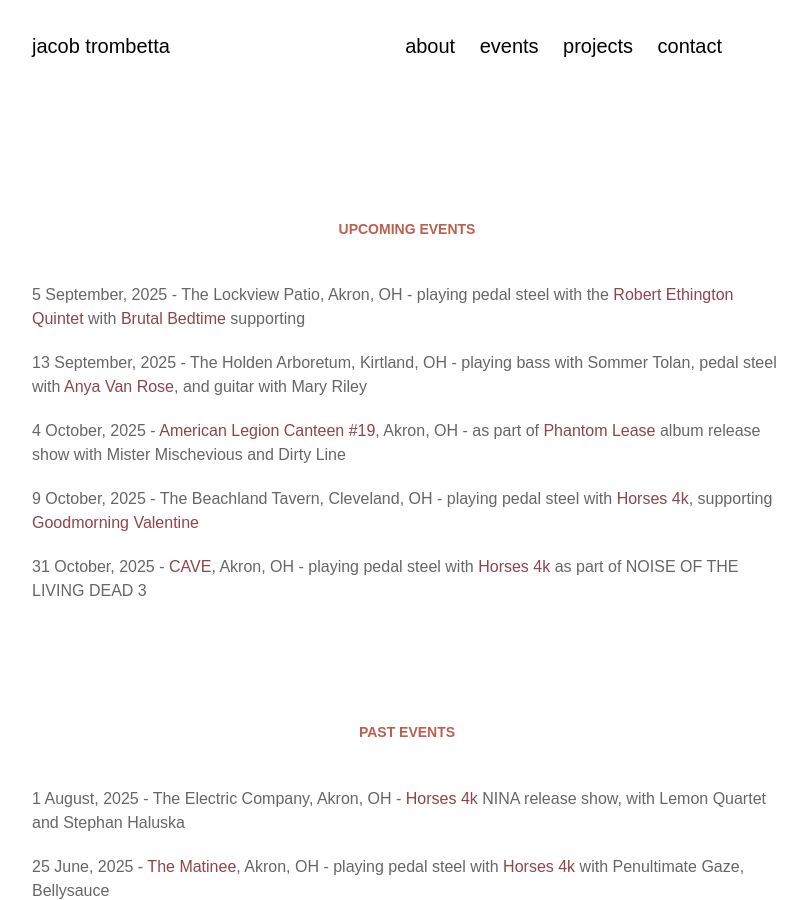
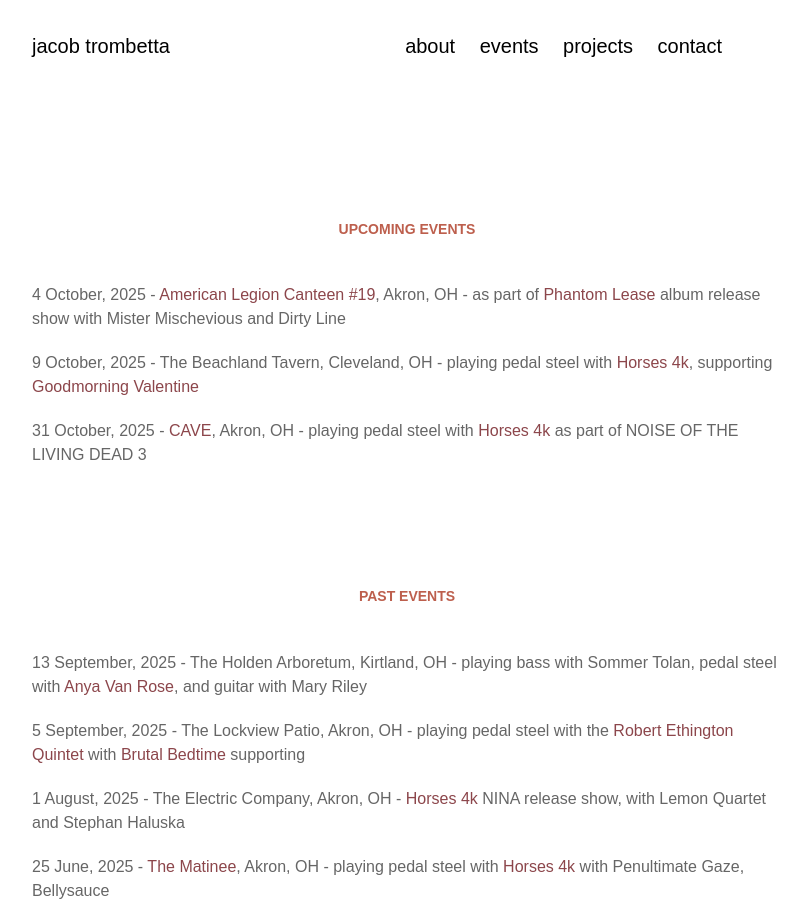
Before and after one commit to jacobtrombetta/jacobtrombetta.github.io, a Jekyll site: the page built from pages/events.md, in a window 1280 px wide and 900 px high. Shown: the whole window, without its empty margins (263-1070 px from the left). Built offline with Jekyll 4.4.1, drawn with Linux system fonts in a browser that asks for light colours; nearby versions of some CDN libraries; some web fonts are replaced; part of the change alters nothing that is shown.

```diff
--- a/pages/events.md
+++ b/pages/events.md
@@ -5,10 +5,6 @@ permalink: /events
 ---
 
 ### Upcoming events
-5 September, 2025 - The Lockview Patio, Akron, OH - playing pedal steel with the [Robert Ethington Quintet](https://www.robertethington.com/) with [Brutal Bedtime](https://brutalbedtime.bandcamp.com/album/the-most-brutal-of-bedtimes) supporting
-
-13 September, 2025 - The Holden Arboretum, Kirtland, OH - playing bass with Sommer Tolan, pedal steel with [Anya Van Rose](https://www.anyavanrose.com/), and guitar with Mary Riley
-
 4 October, 2025 - [American Legion Canteen #19](https://www.instagram.com/alpost19canteen/), Akron, OH - as part of [Phantom Lease](/projects/phantom_lease) album release show with Mister Mischevious and Dirty Line
 
 9 October, 2025 - The Beachland Tavern, Cleveland, OH - playing pedal steel with [Horses 4k](https://www.horses4k.rodeo), supporting [Goodmorning Valentine](https://goodmorningvalentine.bandcamp.com/)
@@ -16,6 +12,10 @@ permalink: /events
 31 October, 2025 - [CAVE](https://www.caveakron.org/calendar/noise-of-the-living-dead-3-tba/), Akron, OH - playing pedal steel with [Horses 4k](https://www.horses4k.rodeo) as part of NOISE OF THE LIVING DEAD 3
 
 ### Past events
+13 September, 2025 - The Holden Arboretum, Kirtland, OH - playing bass with Sommer Tolan, pedal steel with [Anya Van Rose](https://www.anyavanrose.com/), and guitar with Mary Riley
+
+5 September, 2025 - The Lockview Patio, Akron, OH - playing pedal steel with the [Robert Ethington Quintet](https://www.robertethington.com/) with [Brutal Bedtime](https://brutalbedtime.bandcamp.com/album/the-most-brutal-of-bedtimes) supporting
+
 1 August, 2025 - The Electric Company, Akron, OH - [Horses 4k](https://www.horses4k.rodeo) NINA release show, with Lemon Quartet and Stephan Haluska
 
 25 June, 2025 - [The Matinee](https://www.instagram.com/thematineebar/?hl=en), Akron, OH - playing pedal steel with [Horses 4k](https://www.horses4k.rodeo) with Penultimate Gaze, Bellysauce
```
